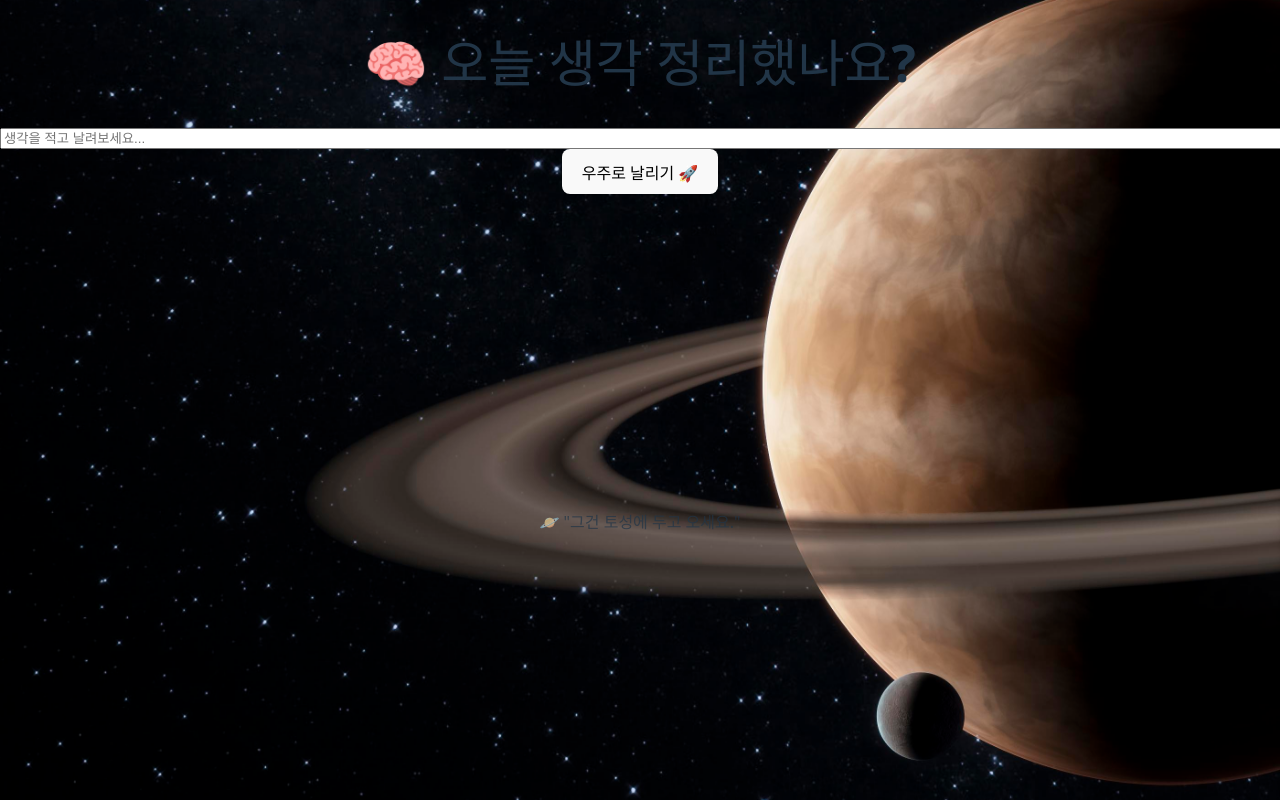
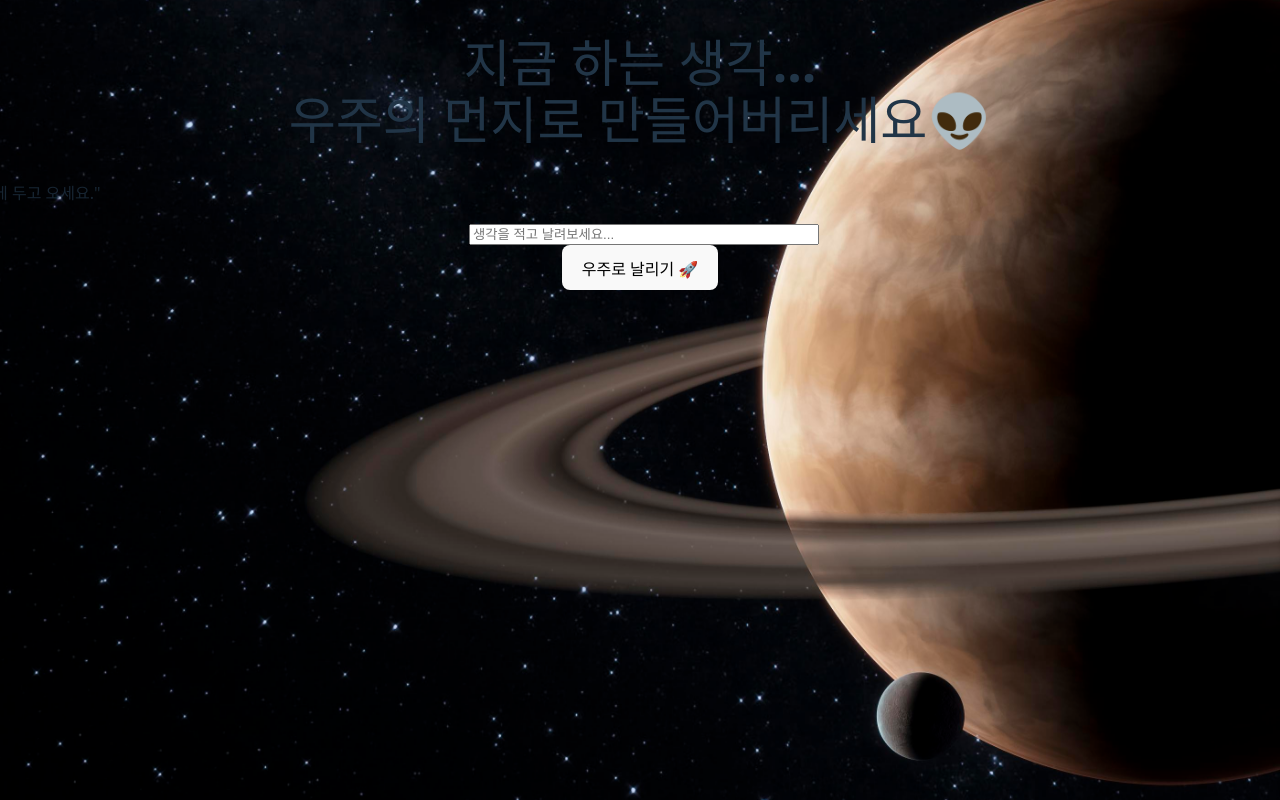
Before and after one commit to dana8123/space-dust, a Vue app: page / in a window 1280 px wide. Built offline with nearby package versions, Linux system fonts and the light colour scheme.

Commit message:
Css라는건 대체 뭘까

```diff
--- a/src/App.vue
+++ b/src/App.vue
@@ -1,13 +1,17 @@
 <template>
   <div id="app" class="w-screen h-screen m-0 p-0 overflow-hidden relative">
 
-    <h1 class="text-4xl font-bold mb-2 drop-shadow-lg">🧠 오늘 생각 정리했나요?</h1>
+    <h1 class="text-4xl font-bold mb-2 drop-shadow-lg text-center">
+      지금 하는 생각...<br />
+      우주의 먼지로 만들어버리세요👽
+    </h1>
 
-    <ThoughtBox class="mt-2" />
-
-    <div class="mt-8 text-sm opacity-70">
+    <div class="left-1/2 transform -translate-x-1/2 text-sm opacity-70 z-20">
       <p>🪐 "그건 토성에 두고 오세요."</p>
     </div>
+
+    <ThoughtBox class="fixed bottom-20 left-1/2 transform -translate-x-1/2 z-10" />
+
   </div>
 </template>
 
--- a/src/components/ThoughtBox.vue
+++ b/src/components/ThoughtBox.vue
@@ -1,4 +1,3 @@
-<!-- src/components/ThoughtSender.vue -->
 <template>
   <div>
     <input
@@ -12,6 +11,7 @@
       우주로 날리기 🚀
     </button>
 
+    <!-- 생각들이 떠오르는 부분 -->
     <div class="relative mt-10 w-full h-[300px] overflow-hidden">
       <div
         v-for="thought in thoughts"
@@ -26,7 +26,6 @@
 </template>
 
 <script setup>
-// src/components/ThoughtSender.vue
 import { ref } from 'vue'
 
 const newThought = ref('')
@@ -35,15 +34,25 @@ const thoughts = ref([])
 function submitThought() {
   if (!newThought.value.trim()) return
 
-  thoughts.value.push({
+  const thought = {
     id: Date.now(),
     text: newThought.value,
-    top: Math.random() * 200,
-    left: Math.random() * 300,
-  })
+    top: Math.random() * 200, // 화면 범위 내 위치 설정
+    left: Math.random() * 300, // 화면 범위 내 위치 설정
+  }
 
-  // thoughts.push 이후에 비우기
-  newThought.value = ''
+  thoughts.value.push(thought)
+
+  // 4초 후에 해당 생각 삭제 (애니메이션이 끝난 후)
+  setTimeout(() => {
+    removeThought(thought.id)
+  }, 4000)
+
+  newThought.value = ''  // 비우기
+}
+
+function removeThought(id) {
+  thoughts.value = thoughts.value.filter(thought => thought.id !== id)  // 생각 삭제
 }
 </script>
 
```
